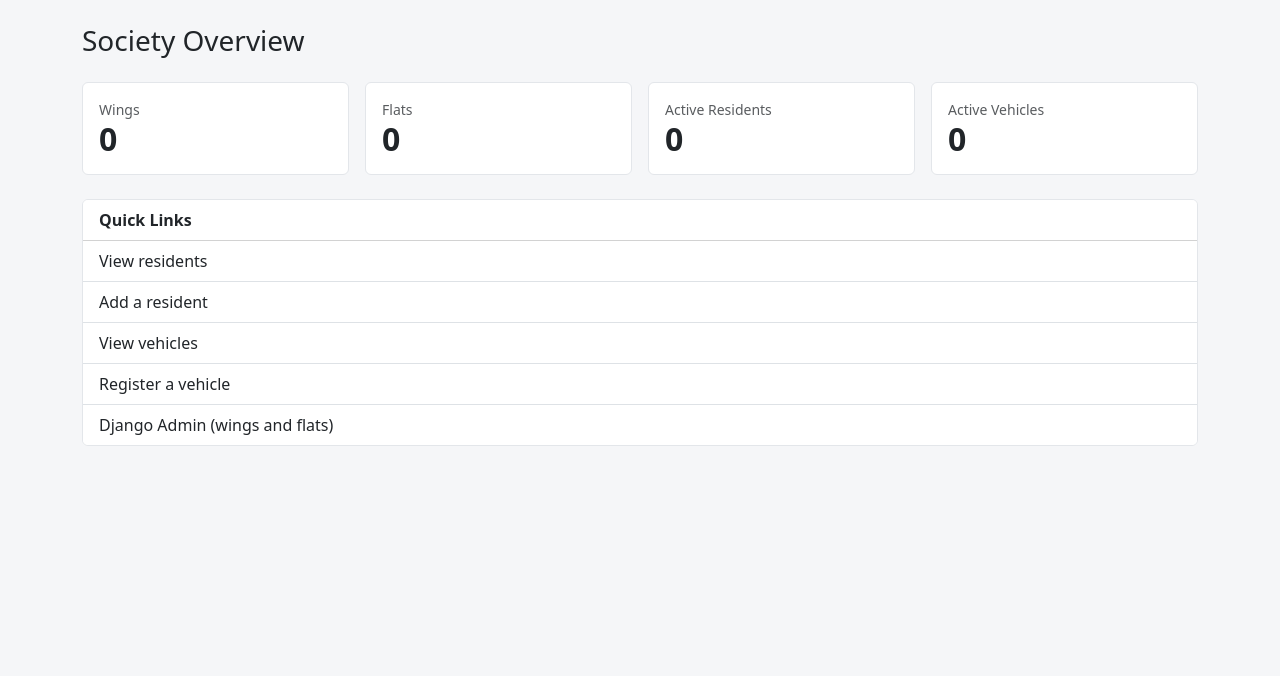
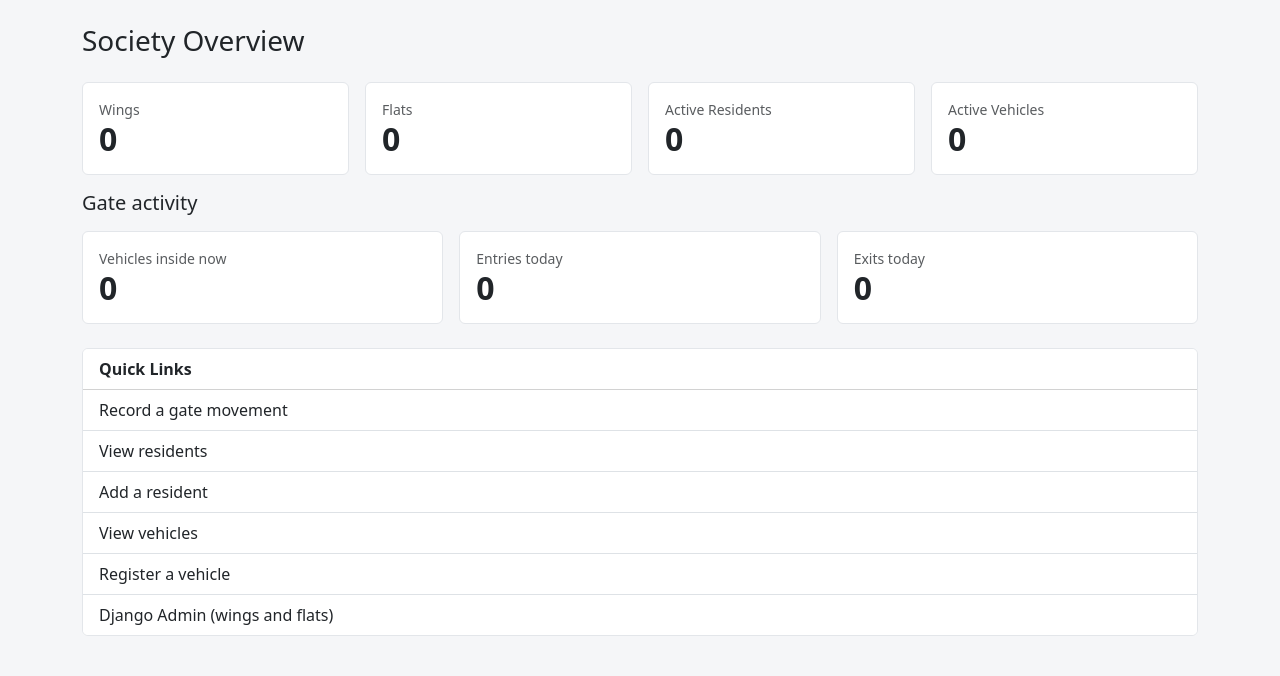
Before and after one commit to gaurivvv/HousingSocietyVTS, a Django app: page / in a window 1280 px wide. Shown: the part 56-732 px from the top of the page. Run offline with Django 5.2, Linux system fonts and the light colour scheme; data that the repository does not hold is empty.

Commit message:
Show gate activity (inside now, today's entries and exits) on home page with test

```diff
--- a/dashboard/views.py
+++ b/dashboard/views.py
@@ -2,15 +2,20 @@ from django.shortcuts import render
 
 from residents.models import Resident
 from society.models import Flat, Wing
+from tracking.utils import todays_counts, vehicles_inside
 from vehicles.models import Vehicle
 
 
 def home(request):
     """Home page with live counts from the database."""
+    today = todays_counts()
     context = {
         "wing_count": Wing.objects.count(),
         "flat_count": Flat.objects.count(),
         "active_resident_count": Resident.objects.filter(is_active=True).count(),
         "active_vehicle_count": Vehicle.objects.filter(is_active=True).count(),
+        "inside_count": vehicles_inside().count(),
+        "todays_entries": today["entries"],
+        "todays_exits": today["exits"],
     }
     return render(request, "dashboard/home.html", context)
--- a/templates/dashboard/home.html
+++ b/templates/dashboard/home.html
@@ -5,7 +5,7 @@
 {% block content %}
 <h1 class="h3 mb-4">Society Overview</h1>
 
-<div class="row g-3 mb-4">
+<div class="row g-3 mb-3">
     <div class="col-sm-6 col-lg-3">
         <div class="card stat-card h-100">
             <div class="card-body">
@@ -40,9 +40,38 @@
     </div>
 </div>
 
+<h2 class="h5 mb-3">Gate activity</h2>
+<div class="row g-3 mb-4">
+    <div class="col-sm-4">
+        <div class="card stat-card h-100">
+            <div class="card-body">
+                <div class="text-muted small">Vehicles inside now</div>
+                <div class="stat-value">{{ inside_count }}</div>
+            </div>
+        </div>
+    </div>
+    <div class="col-sm-4">
+        <div class="card stat-card h-100">
+            <div class="card-body">
+                <div class="text-muted small">Entries today</div>
+                <div class="stat-value">{{ todays_entries }}</div>
+            </div>
+        </div>
+    </div>
+    <div class="col-sm-4">
+        <div class="card stat-card h-100">
+            <div class="card-body">
+                <div class="text-muted small">Exits today</div>
+                <div class="stat-value">{{ todays_exits }}</div>
+            </div>
+        </div>
+    </div>
+</div>
+
 <div class="card">
     <div class="card-header bg-white fw-semibold">Quick Links</div>
     <div class="list-group list-group-flush">
+        <a href="{% url 'tracking:gate' %}" class="list-group-item list-group-item-action">Record a gate movement</a>
         <a href="{% url 'residents:resident_list' %}" class="list-group-item list-group-item-action">View residents</a>
         <a href="{% url 'residents:resident_create' %}" class="list-group-item list-group-item-action">Add a resident</a>
         <a href="{% url 'vehicles:vehicle_list' %}" class="list-group-item list-group-item-action">View vehicles</a>
```
Also changed, not shown: dashboard/tests.py (+19 -0 lines).
